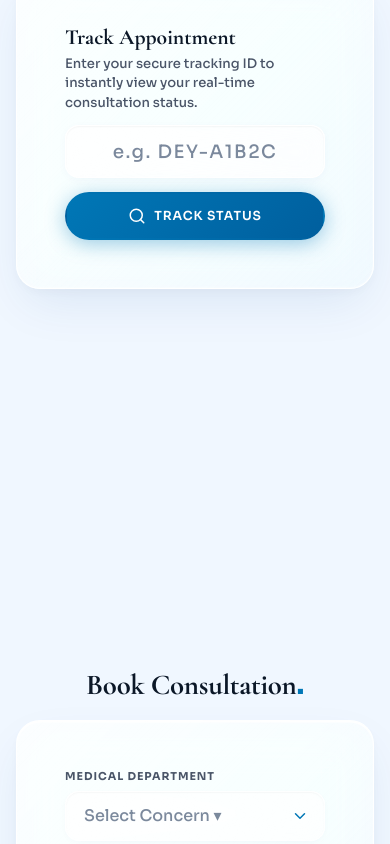
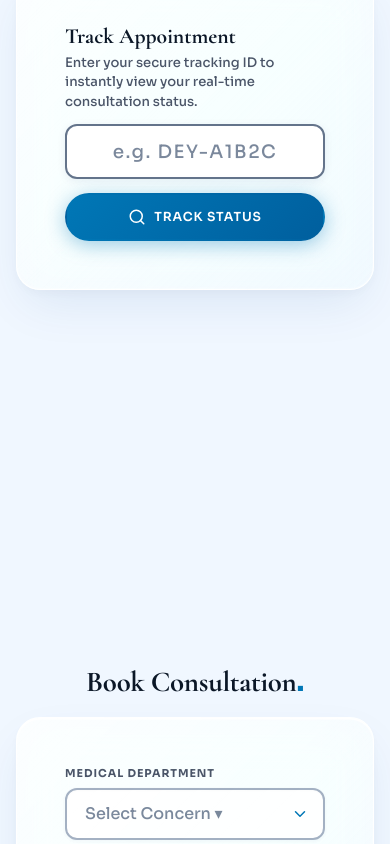
Before and after one commit to jitkarmakar46/DR.-Dey-s-website, a React (Vite) app in the folder frontend/: page / in a window 390 px wide. Shown: the part 1920-2764 px from the top of the page. Built offline with nearby package versions, Linux system fonts and the light colour scheme.

Commit message:
fix: clean 2px visible form borders on mobile/desktop, removed low-contrast overrides

```diff
--- a/frontend/src/index.css
+++ b/frontend/src/index.css
@@ -659,26 +659,7 @@ input[type="date"]::-webkit-calendar-picker-indicator {
     .glass-panel p { font-size: 0.82rem !important; margin-bottom: 12px !important; }
     .form-group { margin-bottom: 12px !important; }
     .form-group label { font-size: 0.68rem !important; }
-    .form-control {
-    width: 100%;
-    border: 1.5px solid rgba(255, 255, 255, 0.9) !important;
-    border-radius: 14px !important;
-    padding: 14px 18px;
-    font-family: var(--sans);
-    font-size: 1rem;
-    font-weight: 500;
-    color: var(--text);
-    background: rgba(255, 255, 255, 0.65) !important;
-    backdrop-filter: blur(12px) !important;
-    -webkit-backdrop-filter: blur(12px) !important;
-    box-shadow: inset 0 1px 2px rgba(0, 0, 0, 0.04), 0 2px 8px rgba(0, 70, 150, 0.03) !important;
-    transition: all 0.25s ease;
-}
-.form-control:focus {
-    background: rgba(255, 255, 255, 0.95) !important;
-    border-color: #0284c7 !important;
-    box-shadow: 0 0 0 3.5px rgba(2, 132, 199, 0.18), inset 0 1px 2px rgba(2, 132, 199, 0.05) !important;
-}
+
     .glass-panel .btn { padding: 13px 0 !important; font-size: 0.78rem !important; }
 
     .tracker-box { padding: 16px 14px !important; width: 100%; max-width: 420px; border-radius: 18px !important; }
```
